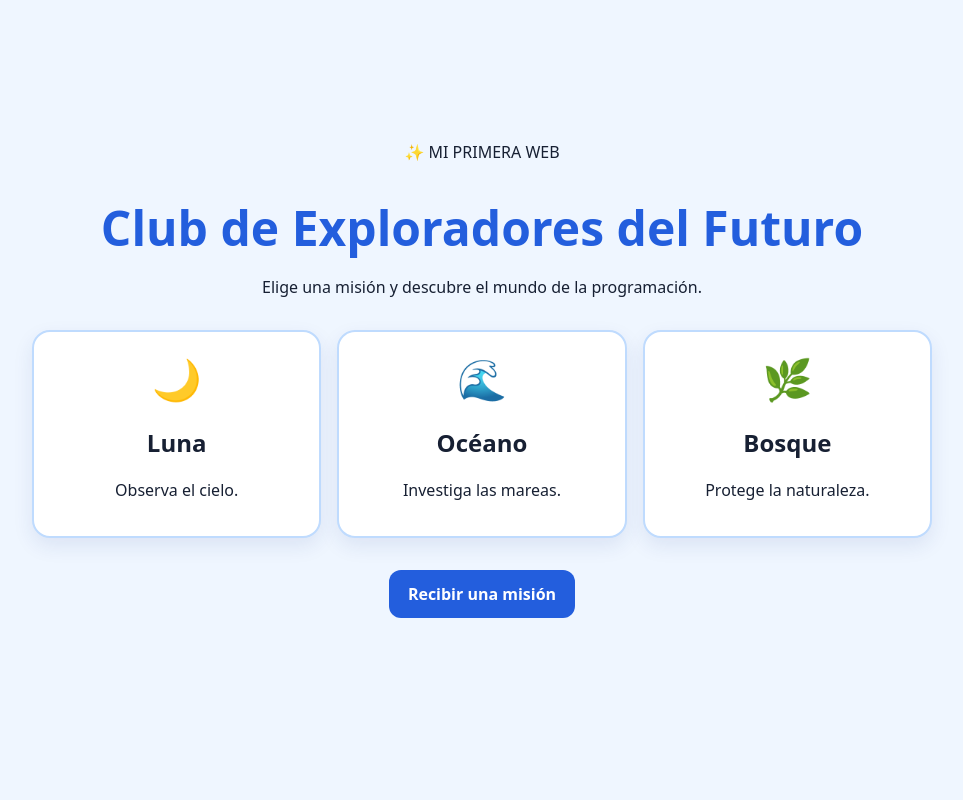
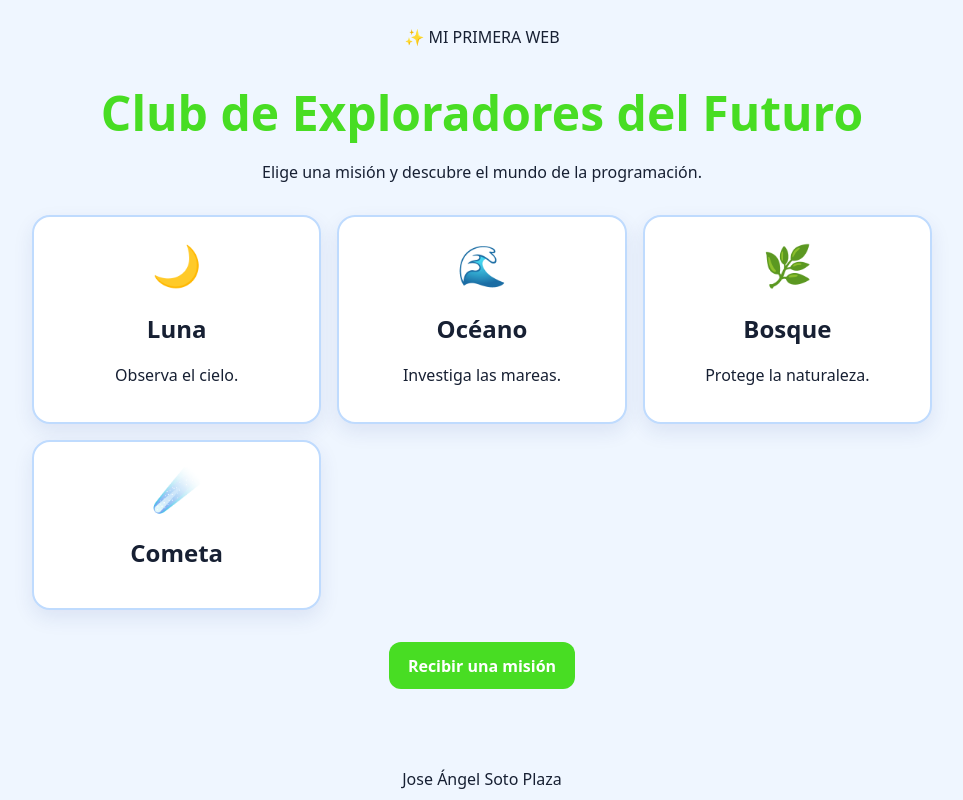
Before and after one commit to jsotpla1203/DWEC, a website: page index.html in a window 1280 px wide. Shown: the whole page, without its empty margins (158-1121 px from the left). Drawn offline with Linux system fonts and the light colour scheme.

Commit message:
feat: personaliza reto final

```diff
--- a/index.html
+++ b/index.html
@@ -5,7 +5,7 @@
   <meta name="viewport" content="width=device-width, initial-scale=1.0">
   <title>Club de Exploradores del Futuro</title>
   <style>
-    :root { --principal: #235edd; --fondo: #eff6ff; }
+    :root { --principal: #48dd23; --fondo: #eff6ff; }
     * { box-sizing: border-box; }
     body {
       margin: 0; min-height: 100vh; display: grid; place-items: center;
@@ -46,6 +46,7 @@
       <article><div class="icono">🌙</div><h2>Luna</h2><p>Observa el cielo.</p></article>
       <article><div class="icono">🌊</div><h2>Océano</h2><p>Investiga las mareas.</p></article>
       <article><div class="icono">🌿</div><h2>Bosque</h2><p>Protege la naturaleza.</p></article>
+      <article><div class="icono">☄️</div><h2>Cometa</h2></article>
     </section>
 
     <button id="boton">Recibir una misión</button>
@@ -64,5 +65,7 @@
       turno = (turno + 1) % mensajes.length;
     });
   </script>
+
+  <footer>Jose Ángel Soto Plaza</footer>
 </body>
 </html>
```
